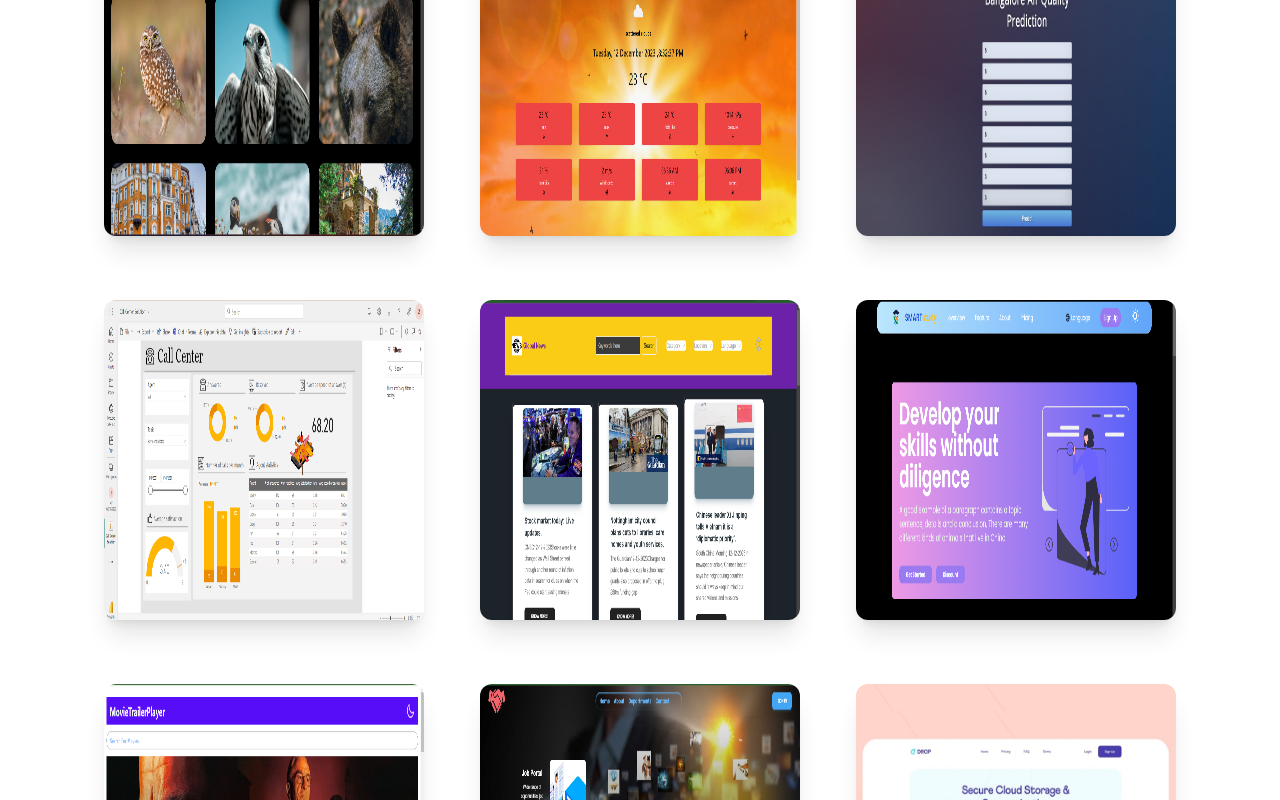
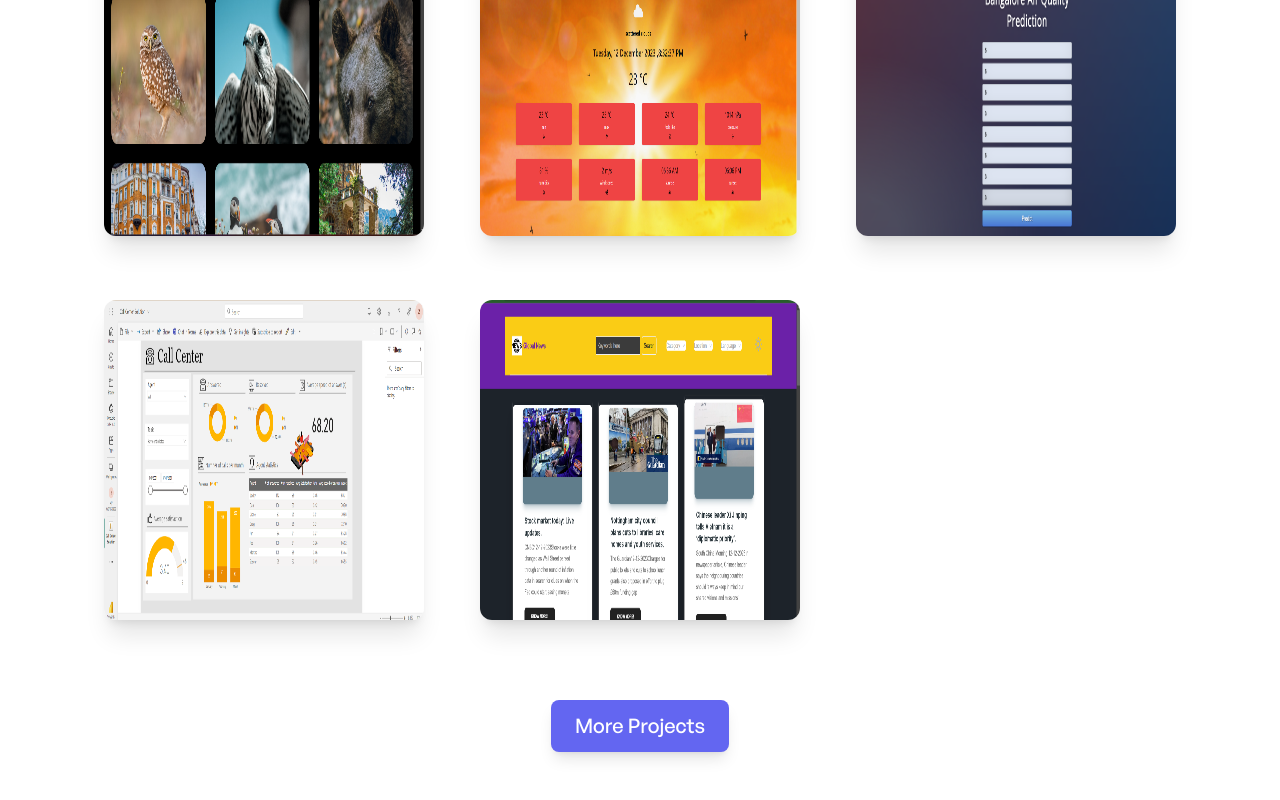
Before and after one commit to praveen2903/Portfolio, a React (Create React App) app: page / in a window 1280 px wide. Shown: the part 1194-1994 px from the top of the page. Built offline with nearby package versions, Linux system fonts and the light colour scheme.

Commit message:
change in home page

```diff
--- a/src/components/projects/HomeProjectDisplay.jsx
+++ b/src/components/projects/HomeProjectDisplay.jsx
@@ -6,7 +6,7 @@ import ProjectsFilter from './ProjectsFilter';
 import { motion } from 'framer-motion';
 import { fadeIn } from '../../Variants';
 
-const ProjectsGrid = () => {
+const HomeProjectDisplay = () => {
     const {
         projects,
         searchProject,
@@ -16,6 +16,11 @@ const ProjectsGrid = () => {
         setSelectProject,
         selectProjectsByCategory,
     } = useContext(ProjectsContext);
+    const displayProjects = selectProject
+                            ? selectProjectsByCategory
+                            : searchProject
+                            ? searchProjectsByTitle
+                            : projects.slice(0, 5);
 
     return (
         <section className="py-5 sm:py-10 mt-5 sm:mt-10">
@@ -88,31 +93,7 @@ const ProjectsGrid = () => {
             </motion.div>
 
             <div className="grid grid-cols-1 sm:grid-cols-2 lg:grid-cols-3 mt-6 sm:gap-10">
-                {selectProject
-                    ? selectProjectsByCategory.map((project) => (
-                        <ProjectSingle
-                            image={project.image}
-                            title={project.title}
-                            description={project.description}
-                            gitlink={project.gitlink}
-                            deploylink={project.deploylink}
-                            icons={project.icons}
-                            key={project.id}
-                        />
-                    ))
-                    : searchProject
-                        ? searchProjectsByTitle.map((project) => (
-                            <ProjectSingle
-                                image={project.image}
-                                title={project.title}
-                                description={project.description}
-                                gitlink={project.gitlink}
-                                deploylink={project.deploylink}
-                                icons={project.icons}
-                                key={project.id}
-                            />
-                        ))
-                        : projects.map((project) => (
+                {displayProjects.map((project) => (
                 <ProjectSingle
                     image={project.image}
                     title={project.title}
@@ -128,4 +109,4 @@ const ProjectsGrid = () => {
     );
 };
 
-export default ProjectsGrid;
+export default HomeProjectDisplay;
```
Lines whose indentation alone changed are shown as unchanged.
